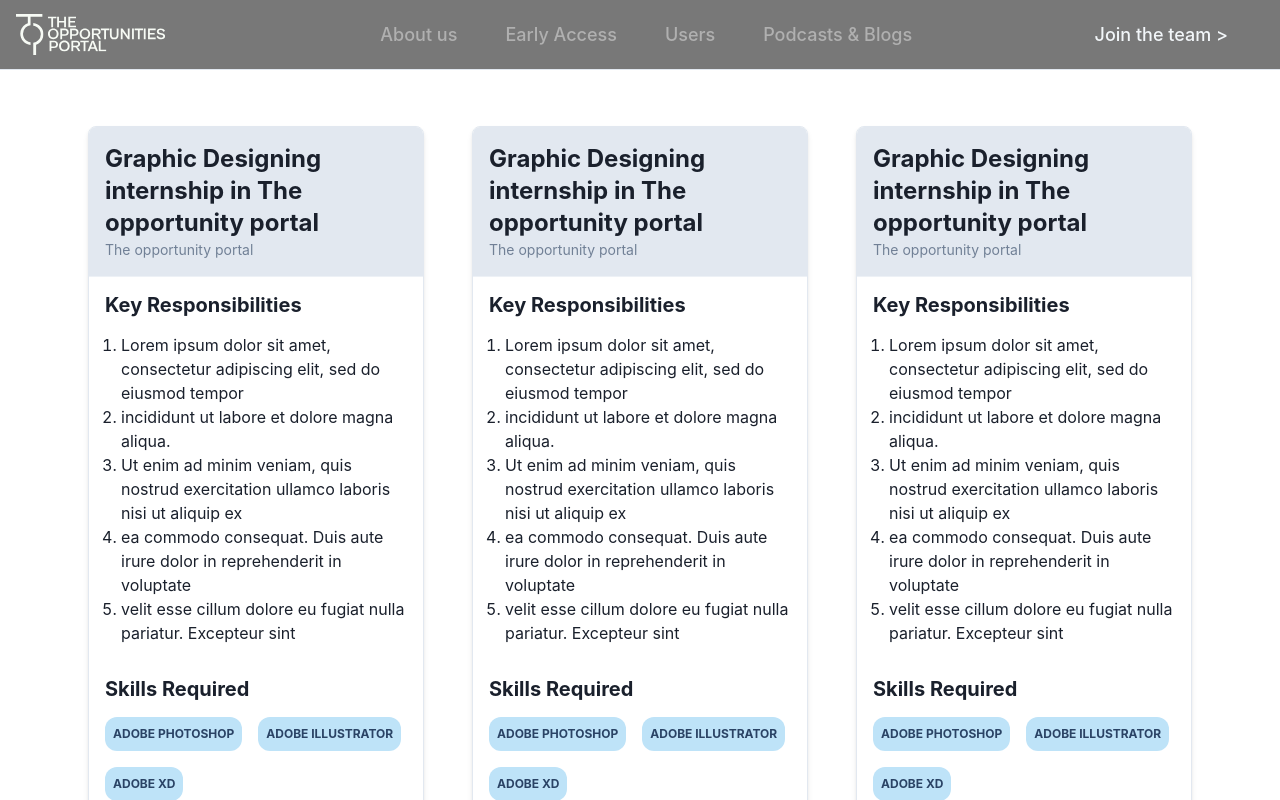
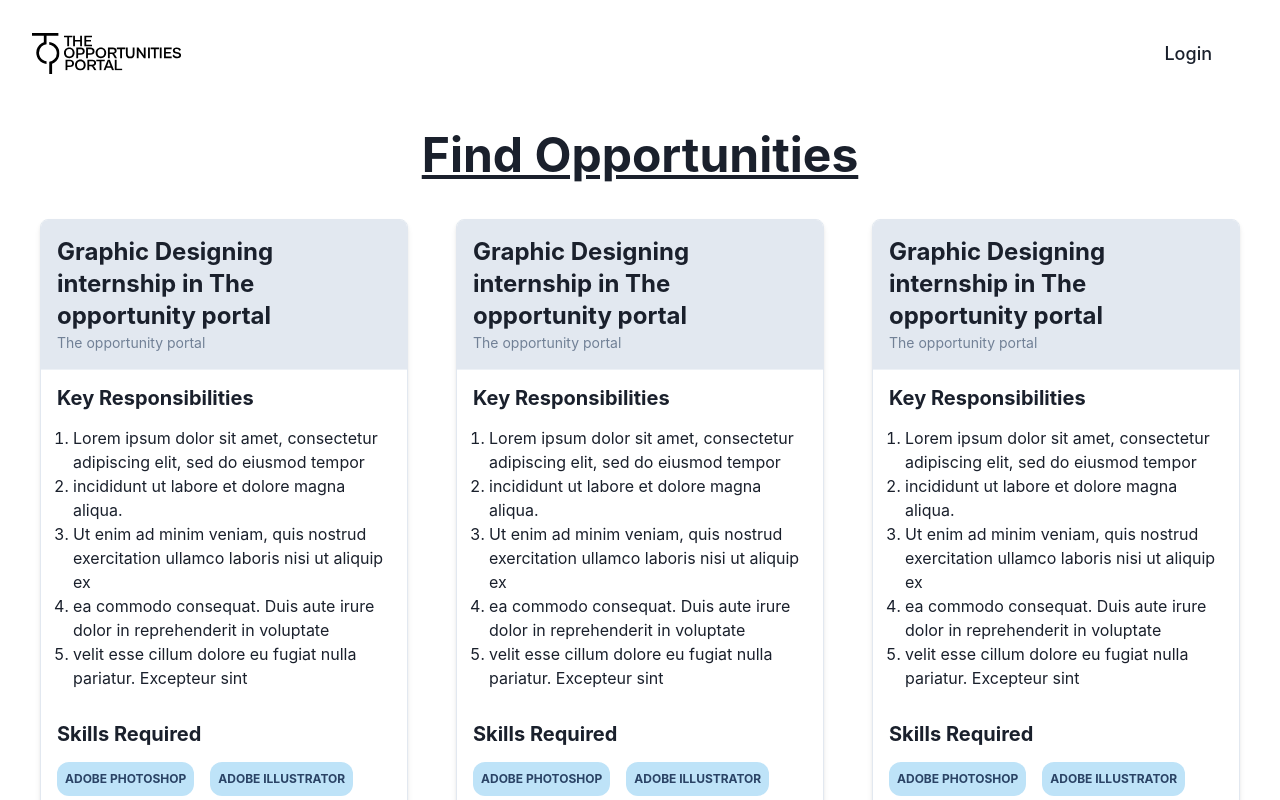
Before and after one commit to The-Opportunties-Portal/top-landing, a Next.js app: page /demo in a window 1280 px wide. Shown: the top 800 px of the page. Built offline with nearby package versions, Linux system fonts and the light colour scheme.

Commit message:
add navbar

```diff
--- a/pages/demo.tsx
+++ b/pages/demo.tsx
@@ -1,53 +1,99 @@
-import { Box, Grid, GridItem, SimpleGrid, VStack } from "@chakra-ui/react";
+import {
+  Box,
+  Flex,
+  Grid,
+  GridItem,
+  HStack,
+  Heading,
+  Icon,
+  Link,
+  SimpleGrid,
+  Stack,
+  Text,
+  VStack,
+  useColorModeValue,
+} from "@chakra-ui/react";
 import React from "react";
+import NextLink from "next/link";
+import NextImage from "next/image";
 
 import Navbar from "../components/Navbar";
 import { Card } from "../components/demo/Card";
+import { ChevronRightIcon } from "@chakra-ui/icons";
 
 function Demo() {
-  const columns = {
-    base: 1,
-    sm: 1,
-    md: 3,
-    lg: 4,
-    xl: 5,
-    "2xl": 6,
-  };
-
   return (
-    <VStack minH={"100vh"}>
-      <Navbar
-        page="index"
-        NAV_ITEMS={[
-          {
-            label: "About us",
-            href: "/about",
-          },
-          {
-            label: "Early Access",
-            href: "/demo",
-          },
-          {
-            label: "Users",
-            href: "#users",
-          },
-          {
-            label: "Podcasts & Blogs",
-            href: "#podcastsBlogs",
-          },
-          {
-            label: "Join the team",
-            href: "https://29ggsvdxkad.typeform.com/to/ubcZK2t1",
-          },
-        ]}
-      />
+    <VStack minH={"100vh"} p={8}>
+      <HStack w={"100%"} justify={"space-between"}>
+        <Box fontFamily={"heading"} w={150} color="black">
+          <NextLink href="/">
+            <Box
+              w={[125, 150, 150, 150]}
+              h={[34.76, 41.71, 41.71, 41.71]}
+              position="relative"
+            >
+              <NextImage
+                src="/images/logo.svg"
+                alt="The Opprtunities Portal logo"
+                fill
+                priority
+                sizes="(max-width: 0px) 125px, (max-width: 500px) 150px"
+              />
+            </Box>
+          </NextLink>
+        </Box>
+        <Link
+          href={"/"}
+          role={"group"}
+          display={{ base: "none", lg: "block" }}
+          p={2}
+          rounded={"md"}
+          _hover={{ bg: useColorModeValue("pink.50", "gray.900") }}
+        >
+          <Stack direction={"row"} align={"center"}>
+            <Box>
+              <Text
+                transition={"all .3s ease"}
+                _groupHover={{ color: "pink.400" }}
+                fontWeight={500}
+                fontSize={["md", "lg", "lg", "lg"]}
+                whiteSpace={"nowrap"}
+              >
+                {"Login"}
+              </Text>
+            </Box>
+            <Flex
+              transition={"all .3s ease"}
+              transform={"translateX(-10px)"}
+              opacity={0}
+              _groupHover={{
+                opacity: "100%",
+                transform: "translateX(0)",
+              }}
+              justify={"flex-end"}
+              align={"center"}
+              flex={1}
+            >
+              <Icon color={"pink.400"} w={5} h={5} as={ChevronRightIcon} />
+            </Flex>
+          </Stack>
+        </Link>
+      </HStack>
+      <Heading
+        pt={12}
+        size={"3xl"}
+        textDecoration={"underline"}
+        textAlign={"center"}
+      >
+        Find Opportunities
+      </Heading>
       <SimpleGrid
         w={"100%"}
         minChildWidth="300px"
         spacing={12}
-        p={12}
         maxW={"1200px"}
         justifyItems={"center"}
+        pt={8}
       >
         <Card
           title="Graphic Designing internship in The opportunity portal"
```
Also changed, not shown: public/images/logo.svg.
